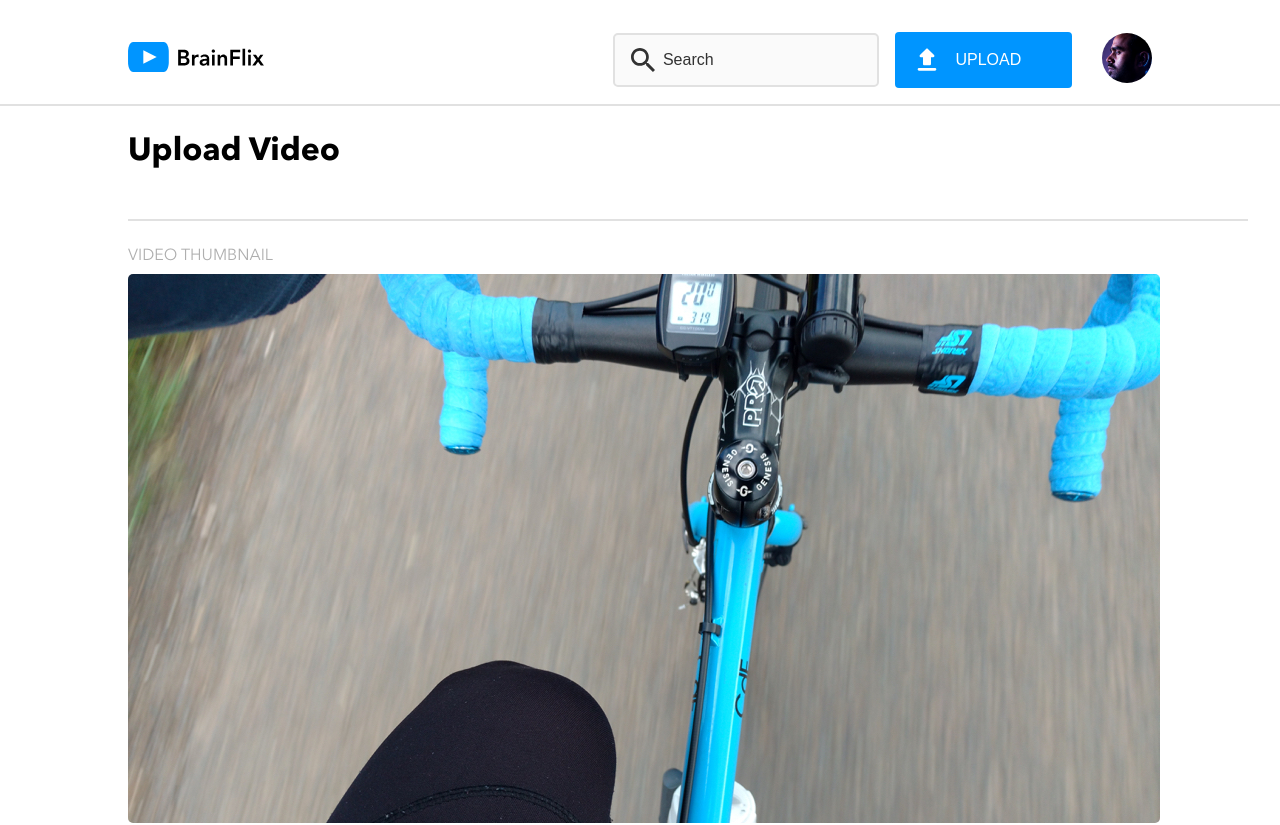
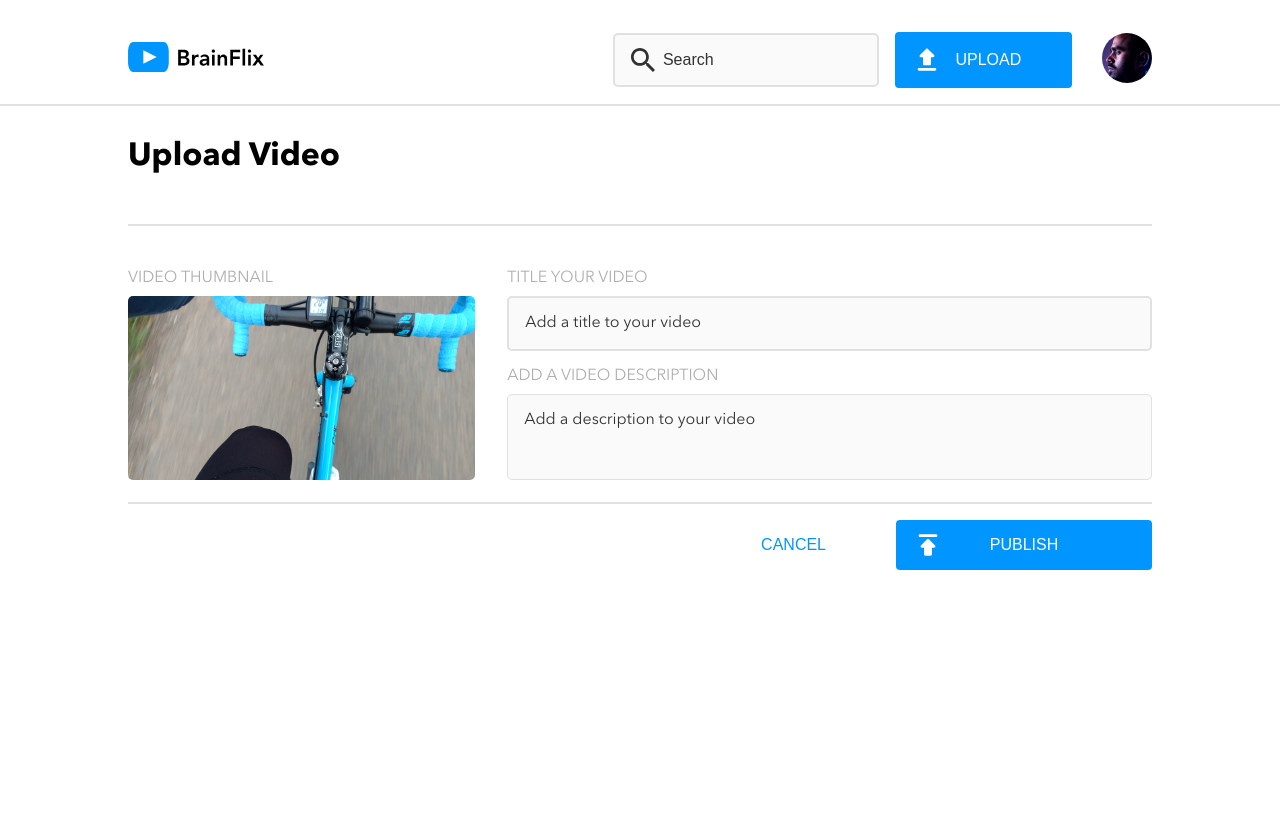
Before and after one commit to jackstasiulis/brainflix-jackstasiulis, a React (Create React App) app: page /Upload in a window 1280 px wide. Shown: the top 825 px of the page. After the commit the page ends 800 px from the top, so only its background shows below. Built offline with nearby package versions, Linux system fonts and the light colour scheme.

Commit message:
finish responsive styling for upload page

```diff
--- a/src/Components/Upload/Upload.jsx
+++ b/src/Components/Upload/Upload.jsx
@@ -1,4 +1,5 @@
 import './Upload.scss';
+import { Link } from 'react-router-dom';
 
 import thumbnail from "../../assets/Images/Upload-video-preview.jpg";
 
@@ -7,16 +8,25 @@ function Upload () {
         <section className="upload">
             <div className='upload__form'>
                 <h2 className="upload__title">Upload Video</h2>
-                <p className="upload__subtitle">VIDEO THUMBNAIL</p>
-                <img className="upload__image" src={thumbnail} alt="thumbnail bike" />
-                <p className="upload__subtitle">TITLE YOUR VIDEO</p>
-                <input className="upload__input" type="text" placeholder="Add a title to your video" />
-                <p className="upload__subtitle">VIDEO THUMBNAIL</p>
-                <textarea className="upload__textBox" name="" id="" cols="30" rows="10" placeholder="Add a description to your video"></textarea>
+
+            <div className='upload__desktop--container'>
+                <div className='upload__image--container'>
+                    <p className="upload__subtitle">VIDEO THUMBNAIL</p>
+                    <img className="upload__image" src={thumbnail} alt="thumbnail bike" />
+                </div>
+                <div className='upload__input--container'>
+                    <p className="upload__subtitle">TITLE YOUR VIDEO</p>
+                    <input className="upload__input" type="text" placeholder="Add a title to your video" />
+                    <p className="upload__subtitle">ADD A VIDEO DESCRIPTION</p>
+                    <textarea className="upload__textBox" name="" id="" cols="30" rows="10" placeholder="Add a description to your video"></textarea>
+                </div>
+            </div>
 
                 <div className="upload__button--container">
                     <button className="upload__publish">PUBLISH</button>
-                    <button className="upload__cancel">CANCEL</button>
+                    <Link to={`/Home`} ><button className="upload__cancel">CANCEL</button></Link>
+
+
                 </div>
             </div>
         </section>
--- a/src/Components/Upload/Upload.scss
+++ b/src/Components/Upload/Upload.scss
@@ -14,8 +14,8 @@
             margin: 2.25rem;
         }
         @include desktop{
-            margin: 1rem 0rem 0rem 8rem;
-            padding-right: 2rem;
+            margin: 2rem 8rem;
+            // padding-right: 2rem;
         }
     }
 
@@ -40,6 +40,18 @@
     &__image{
         border-radius: 5px;
         max-width: 100%;
+        @include tablet{
+            width: 50%;
+        }
+        @include desktop{
+            width: 100%;
+        }
+        &--container{
+            @include desktop{
+                width: 35%;
+                margin-right: 2rem;
+            }
+        }
     }
 
     &__input{
@@ -57,8 +69,12 @@
             width: 100%;
         }
         @include desktop{
-            width: 45%;
+            width: 100%;
+            &--container{
+                width: 65%;
+            }
         }
+
     }
 
     &__textBox{
@@ -73,14 +89,17 @@
         background-color: #FAFAFA;
         height: 5rem;
         width: 100%;
+        @include desktop{
+            height: 5.4rem;
+        }
     }
 
     &__button--container{
 
         @include tablet{
             display: flex;
-            flex-direction: row;
-            justify-content: flex-end;
+            flex-direction: row-reverse;
+            justify-content: flex-start;
             border-top: #E1E1E1 2px solid;
             margin-top: 1rem;
         }
@@ -114,6 +133,7 @@
         }
         @include tablet{
             width: 25%;
+            margin-left: 4rem;
         }
     }
     &__cancel{
@@ -131,4 +151,9 @@
             width: 25%;
         }
     }
+    &__desktop--container{
+        @include desktop{
+            display: flex;
+        }
+    }
 }
```
